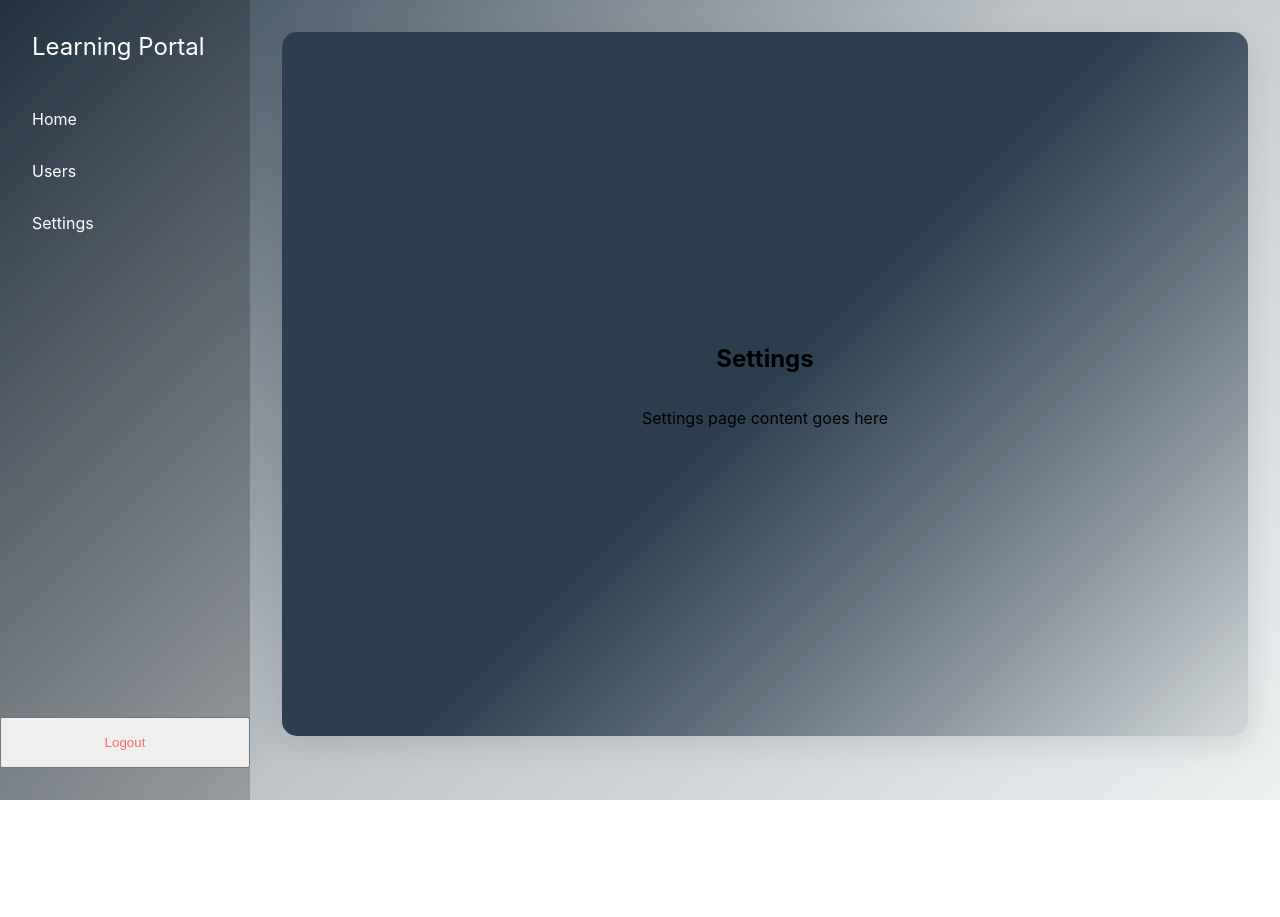
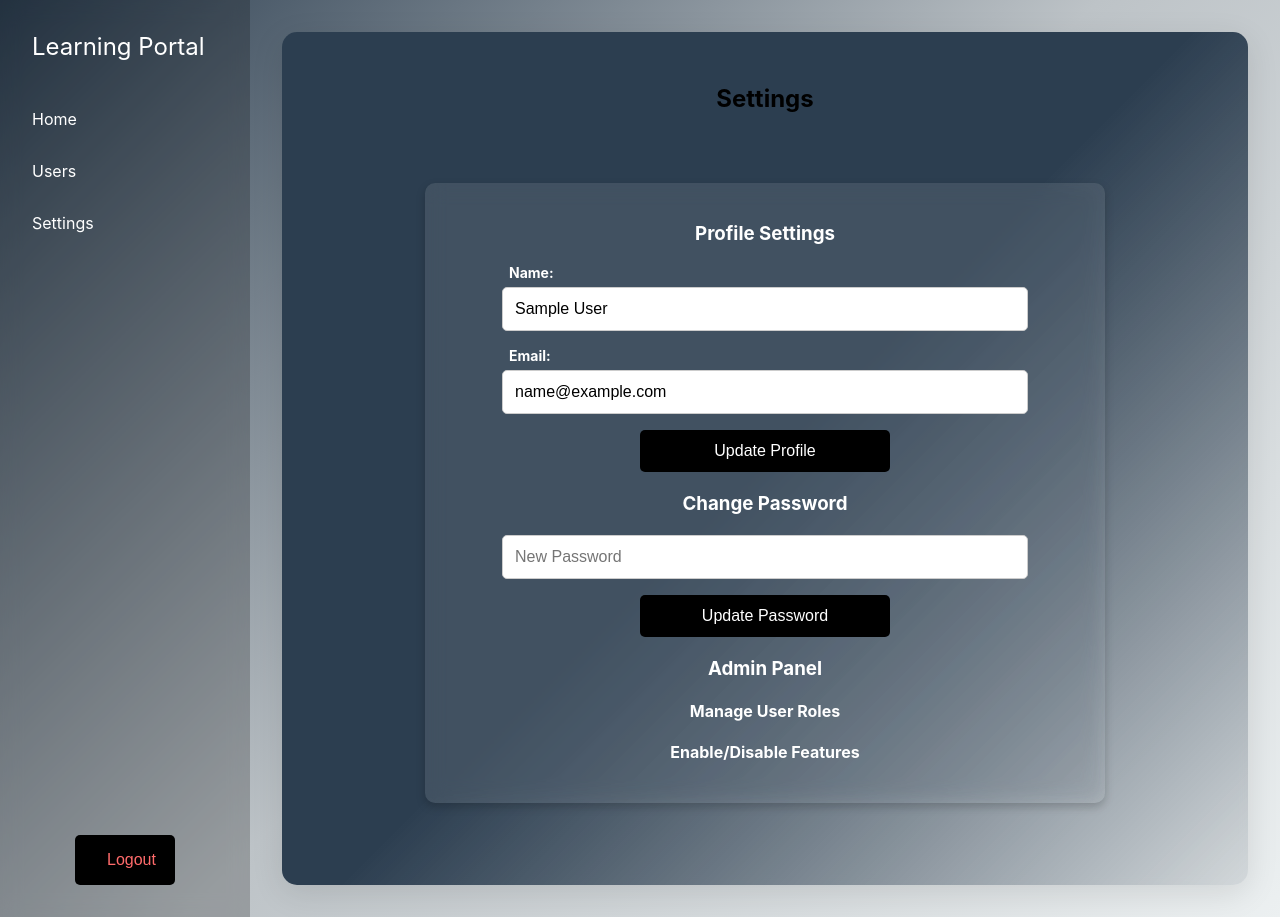
Before and after one commit to Invecto-technologies-pvt-ltd/Learning-Portal, a React (Vite) app: page /dashboard/settings in a window 1280 px wide. Before the commit the page ends 800 px from the top, so only its background shows below. Built offline with nearby package versions, Linux system fonts and the light colour scheme; sample sign-in values are in the browser's storage.

Commit message:
UI_Changes

```diff
--- a/src/App.css
+++ b/src/App.css
@@ -165,17 +165,17 @@ h1 {
 }
 
 .login-box {
-  background: rgba(255, 255, 255, 0.9);
+  background: linear-gradient(135deg, rgba(44, 62, 80, 1) 50%, rgba(189, 195, 199, 0.5) 100%);
   padding: 2rem;
   border-radius: 15px;
   box-shadow: 0 8px 32px rgba(0, 0, 0, 0.1);
   backdrop-filter: blur(4px);
   width: 100%;
-  max-width: 400px;
+  max-width: 500px;
 }
 
 .login-box h1 {
-  color: #333;
+  color: #ddd;
   margin-bottom: 2rem;
 }
 
--- a/src/components/Login.jsx
+++ b/src/components/Login.jsx
@@ -33,7 +33,7 @@ export default function Login() {
   return (
     <div className="login-container">
       <div className="login-box">
-        <h1>Learning Portal Login</h1>
+        <h1>Portal Login</h1>
         <form onSubmit={handleLogin}>
           {error && <div className="error-message">{error}</div>}
           <input
--- /dev/null
+++ b/src/components/Settings.css
@@ -0,0 +1,81 @@
+.settings-container {
+    max-width: 600px;
+    margin: 50px auto;
+    padding: 20px;
+    background: rgba(255, 255, 255, 0.1);
+    backdrop-filter: blur(10px);
+    border-radius: 10px;
+    box-shadow: 0 4px 10px rgba(0, 0, 0, 0.2);
+    color: white;
+    min-width: 80vh;
+    display: flex;
+    flex-direction: column;
+    align-items: center;
+    gap: 1px; /* Equal spacing between all elements */
+}
+
+h2 {
+    text-align: center;
+    font-size: 24px;
+    margin-bottom: 20px;
+}
+
+.profile-settings, .change-password {
+    width: 100%;
+    padding: 25px;
+    border-radius: 8px;
+}
+
+label {
+    font-size: 14px;
+    font-weight: bold;
+    margin-bottom: 5px;
+    display: block;
+    text-align: left;
+    width: 80%;
+}
+
+input {
+    width: 80%;
+    max-width: 500px;
+    padding: 12px;
+    font-size: 16px;
+    border: 1px solid #ccc;
+    border-radius: 5px;
+    display: block;
+    margin: 0 auto 15px; /* Centered and spaced */
+}
+
+button {
+    width: 40%; /* Half the width of the input field */
+    max-width: 250px;
+    padding: 12px;
+    font-size: 16px;
+    background-color: black;
+    color: white;
+    border: none;
+    border-radius: 5px;
+    cursor: pointer;
+    transition: 0.3s;
+    display: block;
+    margin: 0 auto; /* Center align */
+}
+
+button:hover {
+    background-color: #45a049;
+}
+
+@media (max-width: 600px) {
+    .settings-container {
+        width: 90%;
+        padding: 15px;
+    }
+
+    input {
+        font-size: 14px;
+    }
+
+    button {
+        font-size: 14px;
+    }
+}
--- a/src/components/Settings.jsx
+++ b/src/components/Settings.jsx
@@ -1,10 +1,128 @@
+import { useState, useEffect } from "react";
+import './Settings.css';
+export default function Settings() {
+  const [user, setUser] = useState({
+    name: "",
+    email: "",
+    password: "",
+    role: "user",
+  });
+  const [isAdmin, setIsAdmin] = useState(false);
+  const [users, setUsers] = useState([]); // For Admin: Manage Users
 
-export default function Settings() {
+  useEffect(() => {
+    let storedUser = localStorage.getItem("currentUser");
+
+    try {
+      storedUser = storedUser ? JSON.parse(storedUser) : { name: "", email: "", role: "user" };
+    } catch (error) {
+      console.error("Error parsing user data:", error);
+      storedUser = { name: "", email: "", role: "user" }; // Default fallback
+    }
+
+    setUser(storedUser);
+    setIsAdmin(storedUser.role === "admin");
+
+    if (storedUser.role === "admin") {
+      const storedUsers = JSON.parse(localStorage.getItem("users")) || [];
+      setUsers(storedUsers);
+    }
+  }, []);
+
+
+  // Update Profile Details
+  const handleUpdateProfile = () => {
+    localStorage.setItem("currentUser", JSON.stringify(user));
+    alert("Profile updated successfully!");
+  };
+
+  // Change Password
+  const handleChangePassword = () => {
+    if (user.password.length < 6) {
+      alert("Password must be at least 6 characters long.");
+      return;
+    }
+    localStorage.setItem("currentUser", JSON.stringify(user));
+    alert("Password updated successfully!");
+  };
+
+  // Admin: Manage Roles
+  const handleRoleChange = (userId, newRole) => {
+    const updatedUsers = users.map((u) =>
+      u.id === userId ? { ...u, role: newRole } : u
+    );
+    setUsers(updatedUsers);
+    localStorage.setItem("users", JSON.stringify(updatedUsers));
+    alert("User role updated!");
+  };
+
+  // Admin: Enable/Disable Features
+  const toggleFeature = (userId) => {
+    const updatedUsers = users.map((u) =>
+      u.id === userId ? { ...u, featureEnabled: !u.featureEnabled } : u
+    );
+    setUsers(updatedUsers);
+    localStorage.setItem("users", JSON.stringify(updatedUsers));
+  };
+
   return (
     <div className="content">
       <h2>Settings</h2>
       <div className="settings-container">
-        <p>Settings page content goes here</p>
+        {/* Update Profile Section */}
+        <h3>Profile Settings</h3>
+        <label>Name:</label>
+        <input
+          type="text"
+          value={user.name}
+          onChange={(e) => setUser({ ...user, name: e.target.value })}
+        />
+        <label>Email:</label>
+        <input
+          type="email"
+          value={user.email}
+          onChange={(e) => setUser({ ...user, email: e.target.value })}
+        />
+        <button onClick={handleUpdateProfile}>Update Profile</button>
+
+        {/* Change Password Section */}
+        <h3>Change Password</h3>
+        <input
+          type="password"
+          placeholder="New Password"
+          onChange={(e) => setUser({ ...user, password: e.target.value })}
+        />
+        <button onClick={handleChangePassword}>Update Password</button>
+
+        {/* Admin Panel */}
+        {isAdmin && (
+          <div>
+            <h3>Admin Panel</h3>
+            <h4>Manage User Roles</h4>
+            {users.map((u) => (
+              <div key={u.id}>
+                <span>{u.name} ({u.role})</span>
+                <select
+                  value={u.role}
+                  onChange={(e) => handleRoleChange(u.id, e.target.value)}
+                >
+                  <option value="user">User</option>
+                  <option value="admin">Admin</option>
+                </select>
+              </div>
+            ))}
+
+            <h4>Enable/Disable Features</h4>
+            {users.map((u) => (
+              <div key={u.id}>
+                <span>{u.name}</span>
+                <button onClick={() => toggleFeature(u.id)}>
+                  {u.featureEnabled ? "Disable" : "Enable"}
+                </button>
+              </div>
+            ))}
+          </div>
+        )}
       </div>
     </div>
   );
--- a/src/components/Users.jsx
+++ b/src/components/Users.jsx
@@ -58,7 +58,7 @@ export default function Users() {
   return (
     <div className="users-page">
       <div className="content">
-        <h2>Users</h2>
+        <h1>Users</h1>
         <div className="users-container">
           <table className="users-table">
             <thead>
```
Also changed, not shown: src/components/Dashboard.css (line endings or trailing spaces).
